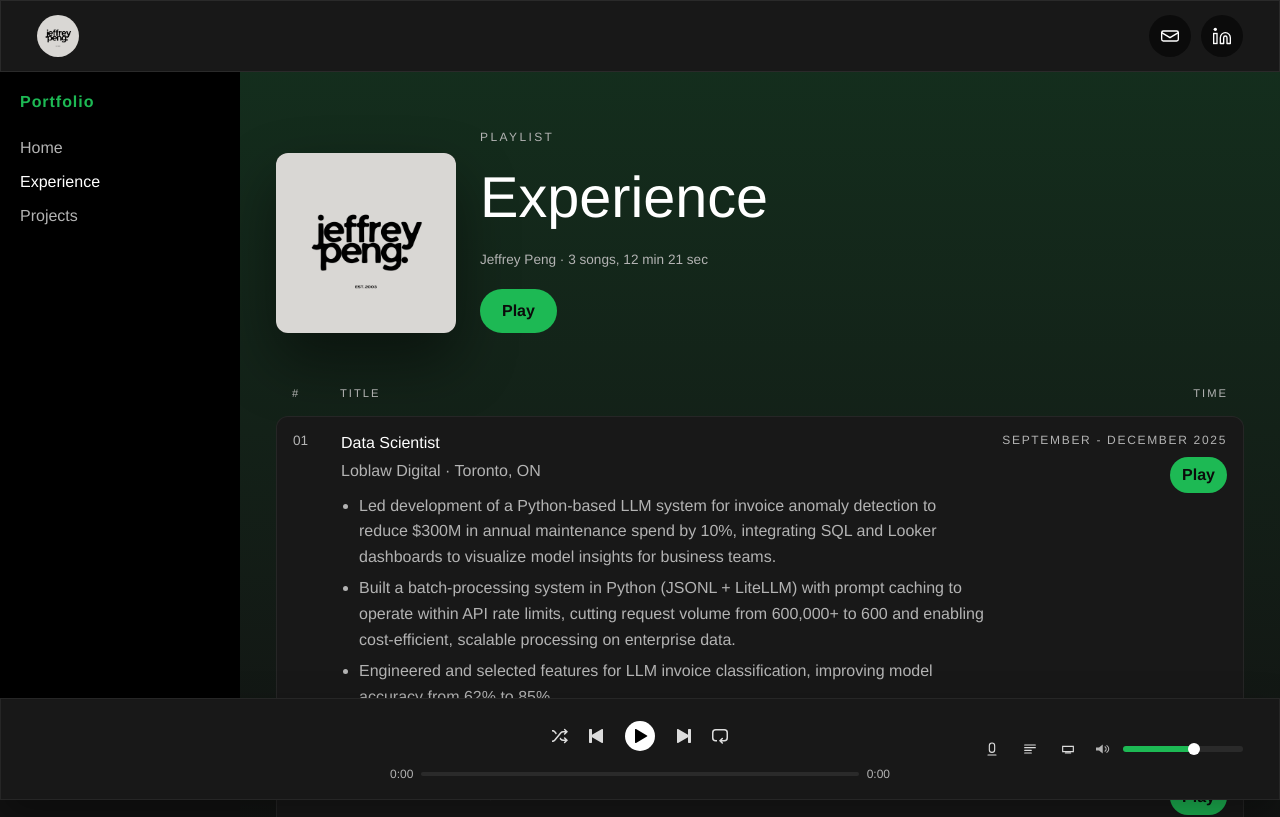
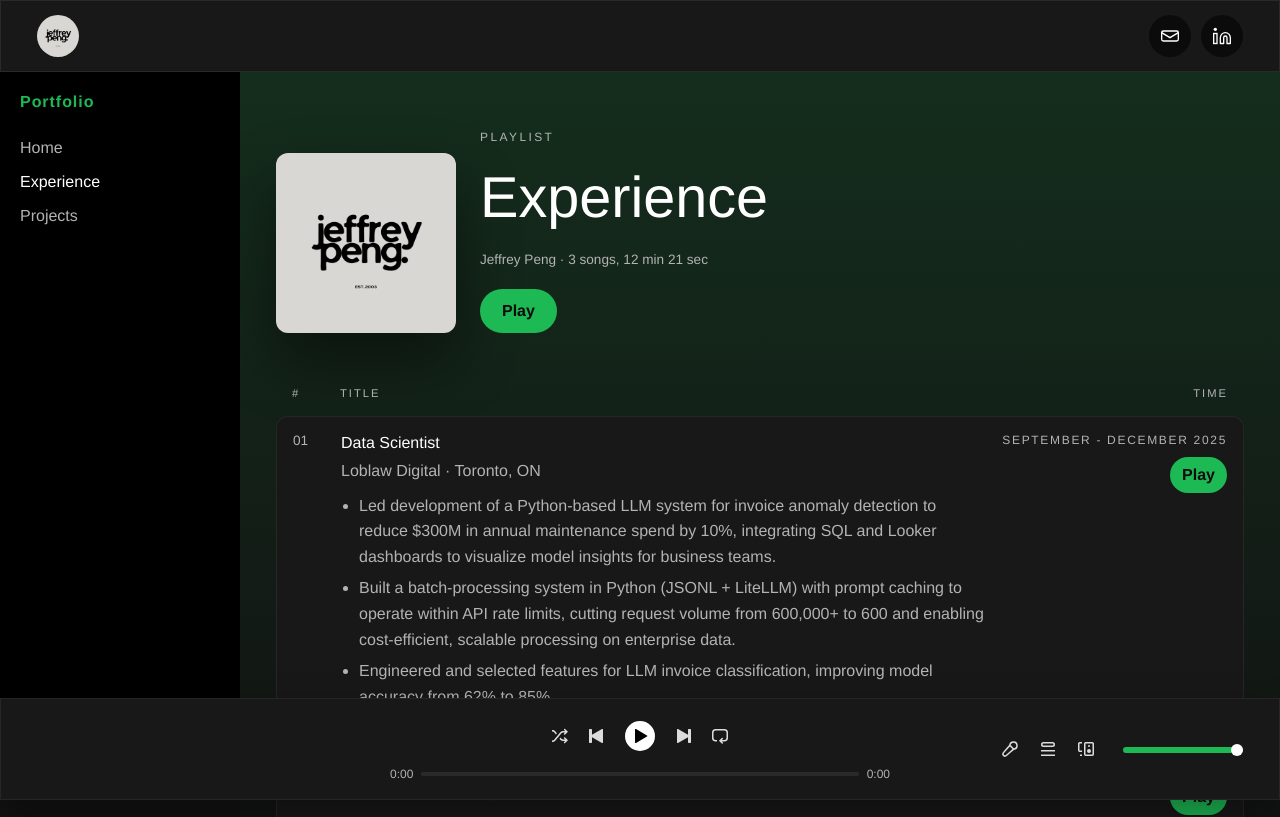
Before and after one commit to nesteajeff/personal-website, a Next.js app: page /experience in a window 1280 px wide. Shown: the top 817 px of the page. Built offline with nearby package versions, Linux system fonts and the light colour scheme.

Commit message:
make volume icon adjust based on volume

```diff
--- a/src/app/experience/page.tsx
+++ b/src/app/experience/page.tsx
@@ -113,6 +113,18 @@ export default function ExperiencePage() {
     const minutes = Math.floor(value / 60);
     const seconds = Math.floor(value % 60);
     return `${minutes}:${seconds.toString().padStart(2, "0")}`;
+  };
+  const getVolumeIcon = (value: number) => {
+    if (value === 0) {
+      return "/volume_off.svg";
+    }
+    if (value <= 0.33) {
+      return "/volume_low.svg";
+    }
+    if (value <= 0.66) {
+      return "/volume_medium.svg";
+    }
+    return "/volume_high.svg";
   };
 
   return (
@@ -367,50 +379,23 @@ export default function ExperiencePage() {
           </div>
           <div className="spotify-now-volume">
             <button type="button" className="spotify-icon-button" aria-label="Lyrics">
-              <svg viewBox="0 0 24 24" aria-hidden="true">
-                <path
-                  d="M12 3a4 4 0 0 1 4 4v6a4 4 0 0 1-8 0V7a4 4 0 0 1 4-4ZM6 21h12"
-                  stroke="currentColor"
-                  strokeWidth="1.7"
-                  fill="none"
-                  strokeLinecap="round"
-                />
-              </svg>
+              <img src="/lyrics.svg" alt="" aria-hidden="true" />
             </button>
             <button type="button" className="spotify-icon-button" aria-label="Queue">
-              <svg viewBox="0 0 24 24" aria-hidden="true">
-                <path
-                  d="M4 6h16M4 10h16M4 14h10M4 18h10"
-                  stroke="currentColor"
-                  strokeWidth="1.7"
-                  fill="none"
-                  strokeLinecap="round"
-                />
-              </svg>
+              <img src="/queue.svg" alt="" aria-hidden="true" />
             </button>
             <button type="button" className="spotify-icon-button" aria-label="Connect">
-              <svg viewBox="0 0 24 24" aria-hidden="true">
-                <path
-                  d="M4 8h16v8H4zM8 18h8"
-                  stroke="currentColor"
-                  strokeWidth="1.7"
-                  fill="none"
-                  strokeLinecap="round"
-                />
-              </svg>
+              <img src="/connect.svg" alt="" aria-hidden="true" />
             </button>
             <span className="spotify-volume-icon" aria-hidden="true">
-              <svg viewBox="0 0 24 24">
-                <path d="M4 10v4h4l5 4V6l-5 4H4z" fill="currentColor" />
-                <path
-                  d="M16 9c1.2.9 1.6 1.8 1.6 3s-.4 2.1-1.6 3M18.5 7.5c2 1.5 2.5 3 2.5 4.5s-.5 3-2.5 4.5"
-                  stroke="currentColor"
-                  strokeWidth="1.4"
-                  fill="none"
-                  strokeLinecap="round"
-                />
-              </svg>
+              <img src={getVolumeIcon(volume)} alt="" aria-hidden="true" />
             </span>
+            <div
+              className="spotify-volume-slider"
+              style={{
+                ["--volume" as string]: `${volume * 100}%`,
+              }}
+            >
               <input
                 type="range"
                 min={0}
@@ -420,10 +405,8 @@ export default function ExperiencePage() {
                 onChange={handleVolumeChange}
                 className="spotify-volume-range"
                 aria-label="Volume"
-              style={{
-                ["--volume" as string]: `${volume * 100}%`,
-              }}
               />
+            </div>
           </div>
         </footer>
       </main>
--- a/src/app/page.tsx
+++ b/src/app/page.tsx
@@ -129,6 +129,18 @@ export default function Home() {
     const minutes = Math.floor(value / 60);
     const seconds = Math.floor(value % 60);
     return `${minutes}:${seconds.toString().padStart(2, "0")}`;
+  };
+  const getVolumeIcon = (value: number) => {
+    if (value === 0) {
+      return "/volume_off.svg";
+    }
+    if (value <= 0.33) {
+      return "/volume_low.svg";
+    }
+    if (value <= 0.66) {
+      return "/volume_medium.svg";
+    }
+    return "/volume_high.svg";
   };
 
   return (
@@ -408,50 +420,21 @@ export default function Home() {
           </div>
           <div className="spotify-now-volume">
             <button type="button" className="spotify-icon-button" aria-label="Lyrics">
-              <svg viewBox="0 0 24 24" aria-hidden="true">
-                <path
-                  d="M12 3a4 4 0 0 1 4 4v6a4 4 0 0 1-8 0V7a4 4 0 0 1 4-4ZM6 21h12"
-                  stroke="currentColor"
-                  strokeWidth="1.7"
-                  fill="none"
-                  strokeLinecap="round"
-                />
-              </svg>
+              <img src="/lyrics.svg" alt="" aria-hidden="true" />
             </button>
             <button type="button" className="spotify-icon-button" aria-label="Queue">
-              <svg viewBox="0 0 24 24" aria-hidden="true">
-                <path
-                  d="M4 6h16M4 10h16M4 14h10M4 18h10"
-                  stroke="currentColor"
-                  strokeWidth="1.7"
-                  fill="none"
-                  strokeLinecap="round"
-                />
-              </svg>
+              <img src="/queue.svg" alt="" aria-hidden="true" />
             </button>
             <button type="button" className="spotify-icon-button" aria-label="Connect">
-              <svg viewBox="0 0 24 24" aria-hidden="true">
-                <path
-                  d="M4 8h16v8H4zM8 18h8"
-                  stroke="currentColor"
-                  strokeWidth="1.7"
-                  fill="none"
-                  strokeLinecap="round"
-                />
-              </svg>
+              <img src="/connect.svg" alt="" aria-hidden="true" />
             </button>
             <span className="spotify-volume-icon" aria-hidden="true">
-              <svg viewBox="0 0 24 24">
-                <path d="M4 10v4h4l5 4V6l-5 4H4z" fill="currentColor" />
-                <path
-                  d="M16 9c1.2.9 1.6 1.8 1.6 3s-.4 2.1-1.6 3M18.5 7.5c2 1.5 2.5 3 2.5 4.5s-.5 3-2.5 4.5"
-                  stroke="currentColor"
-                  strokeWidth="1.4"
-                  fill="none"
-                  strokeLinecap="round"
-                />
-              </svg>
+              <img src={getVolumeIcon(volume)} alt="" aria-hidden="true" />
             </span>
+            <div
+              className="spotify-volume-slider"
+              style={{ ["--volume" as string]: `${volume * 100}%` }}
+            >
               <input
                 type="range"
                 min={0}
@@ -461,8 +444,8 @@ export default function Home() {
                 onChange={handleVolumeChange}
                 className="spotify-volume-range"
                 aria-label="Volume"
-              style={{ ["--volume" as string]: `${volume * 100}%` }}
               />
+            </div>
           </div>
         </footer>
       </main>
--- a/src/app/projects/page.tsx
+++ b/src/app/projects/page.tsx
@@ -91,6 +91,18 @@ export default function ProjectsPage() {
     const minutes = Math.floor(value / 60);
     const seconds = Math.floor(value % 60);
     return `${minutes}:${seconds.toString().padStart(2, "0")}`;
+  };
+  const getVolumeIcon = (value: number) => {
+    if (value === 0) {
+      return "/volume_off.svg";
+    }
+    if (value <= 0.33) {
+      return "/volume_low.svg";
+    }
+    if (value <= 0.66) {
+      return "/volume_medium.svg";
+    }
+    return "/volume_high.svg";
   };
 
   return (
@@ -342,50 +354,23 @@ export default function ProjectsPage() {
           </div>
           <div className="spotify-now-volume">
             <button type="button" className="spotify-icon-button" aria-label="Lyrics">
-              <svg viewBox="0 0 24 24" aria-hidden="true">
-                <path
-                  d="M12 3a4 4 0 0 1 4 4v6a4 4 0 0 1-8 0V7a4 4 0 0 1 4-4ZM6 21h12"
-                  stroke="currentColor"
-                  strokeWidth="1.7"
-                  fill="none"
-                  strokeLinecap="round"
-                />
-              </svg>
+              <img src="/lyrics.svg" alt="" aria-hidden="true" />
             </button>
             <button type="button" className="spotify-icon-button" aria-label="Queue">
-              <svg viewBox="0 0 24 24" aria-hidden="true">
-                <path
-                  d="M4 6h16M4 10h16M4 14h10M4 18h10"
-                  stroke="currentColor"
-                  strokeWidth="1.7"
-                  fill="none"
-                  strokeLinecap="round"
-                />
-              </svg>
+              <img src="/queue.svg" alt="" aria-hidden="true" />
             </button>
             <button type="button" className="spotify-icon-button" aria-label="Connect">
-              <svg viewBox="0 0 24 24" aria-hidden="true">
-                <path
-                  d="M4 8h16v8H4zM8 18h8"
-                  stroke="currentColor"
-                  strokeWidth="1.7"
-                  fill="none"
-                  strokeLinecap="round"
-                />
-              </svg>
+              <img src="/connect.svg" alt="" aria-hidden="true" />
             </button>
             <span className="spotify-volume-icon" aria-hidden="true">
-              <svg viewBox="0 0 24 24">
-                <path d="M4 10v4h4l5 4V6l-5 4H4z" fill="currentColor" />
-                <path
-                  d="M16 9c1.2.9 1.6 1.8 1.6 3s-.4 2.1-1.6 3M18.5 7.5c2 1.5 2.5 3 2.5 4.5s-.5 3-2.5 4.5"
-                  stroke="currentColor"
-                  strokeWidth="1.4"
-                  fill="none"
-                  strokeLinecap="round"
-                />
-              </svg>
+              <img src={getVolumeIcon(volume)} alt="" aria-hidden="true" />
             </span>
+            <div
+              className="spotify-volume-slider"
+              style={{
+                ["--volume" as string]: `${volume * 100}%`,
+              }}
+            >
               <input
                 type="range"
                 min={0}
@@ -395,10 +380,8 @@ export default function ProjectsPage() {
                 onChange={handleVolumeChange}
                 className="spotify-volume-range"
                 aria-label="Volume"
-              style={{
-                ["--volume" as string]: `${volume * 100}%`,
-              }}
               />
+            </div>
           </div>
         </footer>
       </main>
--- a/src/components/NowPlayingProvider.tsx
+++ b/src/components/NowPlayingProvider.tsx
@@ -50,7 +50,7 @@ export function NowPlayingProvider({ children }: { children: React.ReactNode })
   const [isPlaying, setIsPlaying] = useState(false);
   const [currentTime, setCurrentTime] = useState(0);
   const [duration, setDuration] = useState(0);
-  const [volume, setVolumeState] = useState(0.6);
+  const [volume, setVolumeState] = useState(1);
   const [isLooping, setIsLooping] = useState(false);
   const [isShuffling, setIsShuffling] = useState(false);
 
```
Lines whose indentation alone changed are shown as unchanged.
